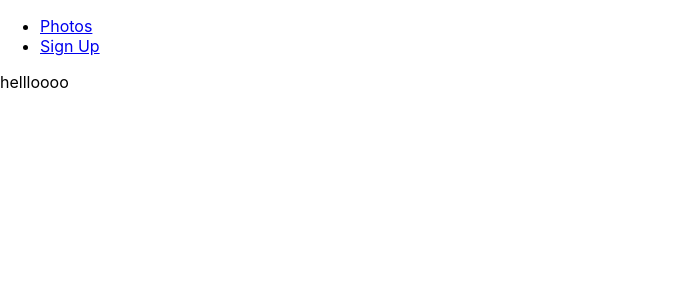
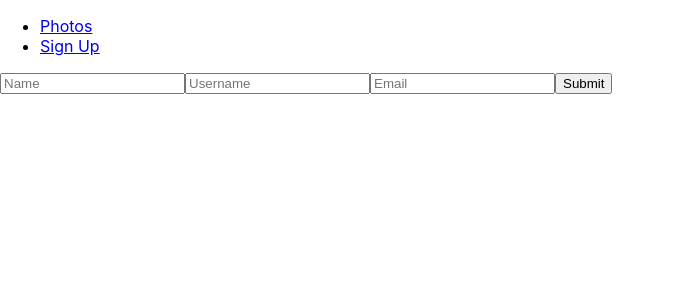
Before and after one commit to dave-calaquian/user-repo, a React (Create React App) app: page /signup in a window 1280 px wide. Shown: the top 300 px of the page, without its empty margins (0-675 px from the left). Built offline with nearby package versions, Linux system fonts and the light colour scheme.

Commit message:
adds sign up testingg

```diff
--- a/src/api/user.api.js
+++ b/src/api/user.api.js
@@ -0,0 +1,9 @@
+import axios from 'axios';
+import { baseUrl } from './config.json';
+
+export const registerNewUserApi = async (payload) =>
+  await axios({
+    method: 'POST',
+    url: `${baseUrl}/users`,
+    data: payload,
+  });
--- /dev/null
+++ b/src/components/RegistrationForm/index.js
@@ -0,0 +1,73 @@
+import React, { useReducer } from 'react';
+import {
+  StyledRegistrationFormContainer,
+  StyledRegistrationForm,
+} from './styles';
+
+const initialState = {
+  name: '',
+  username: '',
+  email: '',
+};
+
+const reducer = (state, action) => {
+  switch (action.type) {
+    case 'SET_NAME':
+      return { ...state, name: action.payload };
+    case 'SET_USERNAME':
+      return { ...state, username: action.payload };
+    case 'SET_EMAIL':
+      return { ...state, email: action.payload };
+    default:
+      return state;
+  }
+};
+
+const RegistrationForm = ({ registerUser }) => {
+  const [state, dispatch] = useReducer(reducer, initialState);
+
+  const handleSubmit = (event) => {
+    event.preventDefault();
+    registerUser(state);
+  };
+
+  return (
+    <StyledRegistrationFormContainer>
+      <StyledRegistrationForm onSubmit={handleSubmit}>
+        <input
+          type='text'
+          id='name'
+          name='name'
+          placeholder='Name'
+          onChange={(e) =>
+            dispatch({ type: 'SET_NAME', payload: e.target.value })
+          }
+        />
+        <input
+          type='text'
+          id='username'
+          name='username'
+          placeholder='Username'
+          onChange={(e) =>
+            dispatch({ type: 'SET_USERNAME', payload: e.target.value })
+          }
+        />
+        <input
+          type='text'
+          id='email'
+          name='email'
+          placeholder='Email'
+          onChange={(e) =>
+            dispatch({ type: 'SET_EMAIL', payload: e.target.value })
+          }
+        />
+
+        <button data-testid='new-user-submit-btn' type='submit'>
+          Submit
+        </button>
+      </StyledRegistrationForm>
+    </StyledRegistrationFormContainer>
+  );
+};
+
+export default RegistrationForm;
--- /dev/null
+++ b/src/components/RegistrationForm/styles.js
@@ -0,0 +1,5 @@
+import styled from 'styled-components/';
+
+export const StyledRegistrationFormContainer = styled.div``;
+
+export const StyledRegistrationForm = styled.form``;
--- a/src/pages/RegistrationPage/index.js
+++ b/src/pages/RegistrationPage/index.js
@@ -1,8 +1,22 @@
 import React from 'react';
 import { StyledRegistrationPage } from './styles';
+import RegistrationForm from '../../components/RegistrationForm';
+import { registerNewUserApi } from '../../api/user.api';
 
-const RegistrationPage = () => (
-  <StyledRegistrationPage>hellloooo</StyledRegistrationPage>
-);
+const RegistrationPage = () => {
+  const registerUser = async (payload) => {
+    try {
+      await registerNewUserApi(payload);
+    } catch (e) {
+      console.log(e);
+    }
+  };
+
+  return (
+    <StyledRegistrationPage>
+      <RegistrationForm registerUser={registerUser} />
+    </StyledRegistrationPage>
+  );
+};
 
 export default RegistrationPage;
```
Also changed, not shown: 2 other files (tests, documents, lock files or other folders).
